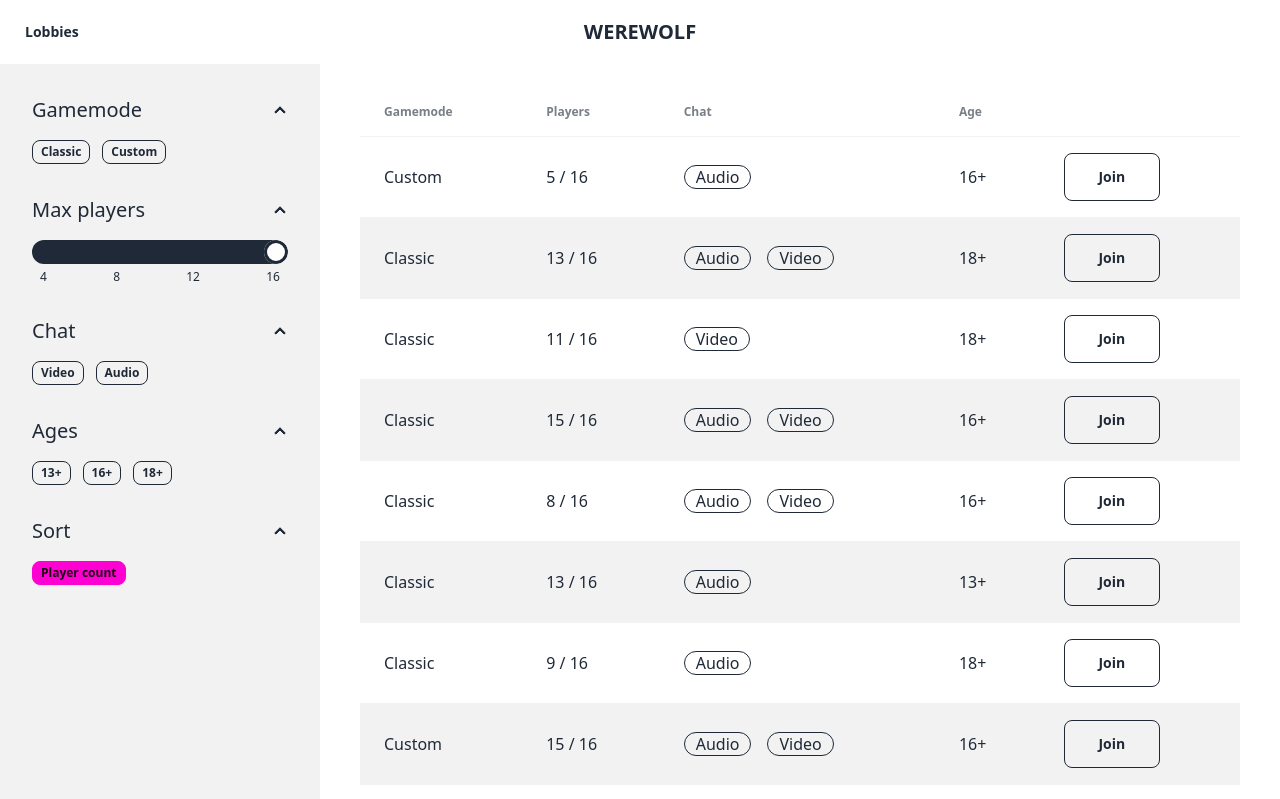
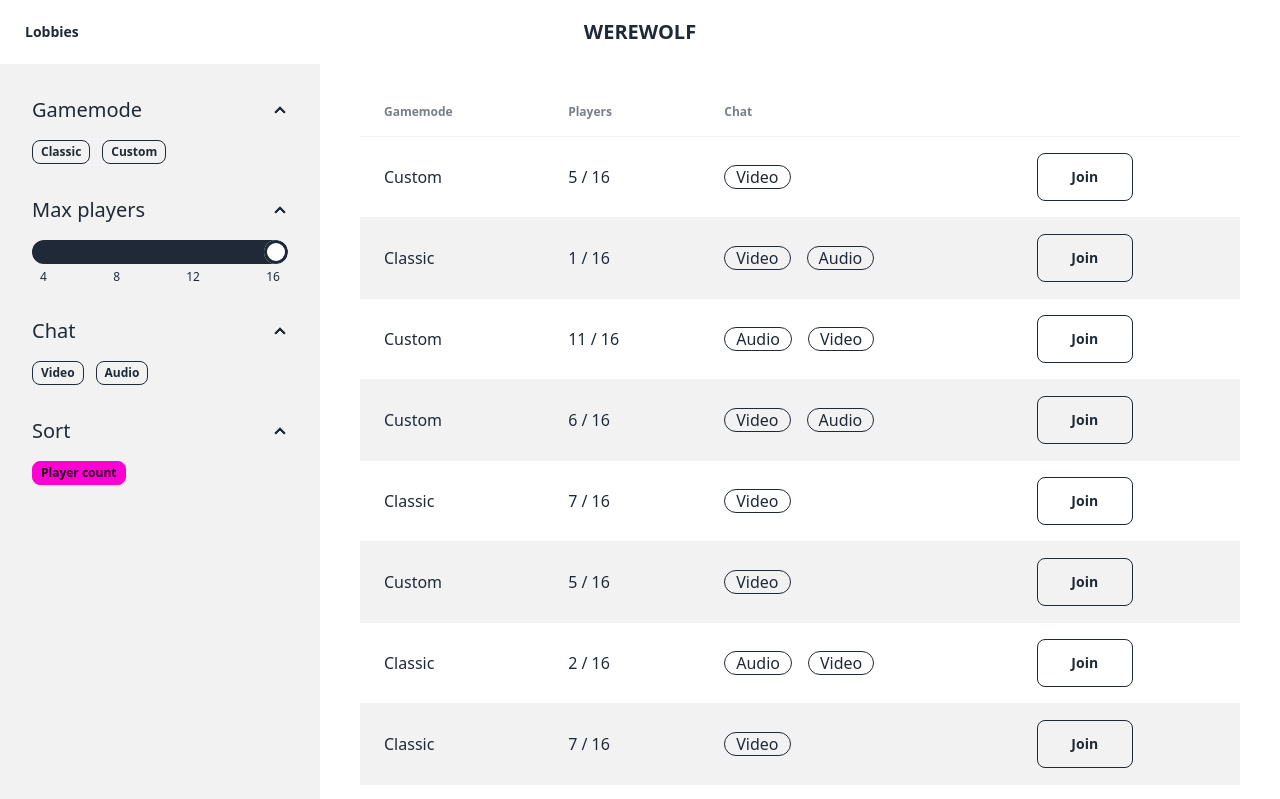
Before and after one commit to jadenet/werewolf-boardgame, a React (Vite) app in the folder frontend/: page /servers in a window 1280 px wide. Shown: the top 799 px of the page. Built offline with nearby package versions, Linux system fonts and the light colour scheme.

Commit message:
Remove ages property from lobby

```diff
--- a/frontend/src/routes/servers.tsx
+++ b/frontend/src/routes/servers.tsx
@@ -4,7 +4,6 @@ import { Link } from "wouter";
 const lobbies: any[] = [];
 const gamemodes = ["Classic", "Custom"];
 const chats = ["Video", "Audio"];
-const ages = ["13+", "16+", "18+"];
 const sorts = ["Player count"];
 
 for (let index = 0; index < 16; index++) {
@@ -16,7 +15,6 @@ for (let index = 0; index < 16; index++) {
     playerHost: faker.internet.userName(),
     gamemode: faker.helpers.arrayElement(gamemodes),
     potentialRoles: [],
-    ages: faker.helpers.arrayElement(ages),
     chats: faker.helpers.arrayElements(chats),
     inviteOnly: false,
   };
@@ -35,7 +33,6 @@ export default function Servers() {
                 <th>Gamemode</th>
                 <th>Players</th>
                 <th>Chat</th>
-                <th>Age</th>
                 <th></th>
               </tr>
             </thead>
@@ -58,7 +55,6 @@ export default function Servers() {
                         })}
                       </div>
                     </td>
-                    <td>{lobby.ages}</td>
 
                     <td>
                       <Link
@@ -142,35 +138,6 @@ export default function Servers() {
 
           <div className="collapse collapse-arrow bg-base-200">
             <input type="checkbox" defaultChecked />
-            <div className="collapse-title text-xl">Ages</div>
-            <div className="collapse-content">
-              <div className="flex flex-wrap gap-3">
-                {ages.map((age, index) => {
-                  return (
-                    <>
-                      <input
-                        type="radio"
-                        name="ages"
-                        id={age}
-                        value={age}
-                        className="hidden"
-                      />
-                      <label
-                        htmlFor={age}
-                        className="btn btn-outline btn-xs"
-                        key={index}
-                      >
-                        {age}
-                      </label>
-                    </>
-                  );
-                })}
-              </div>
-            </div>
-          </div>
-
-          <div className="collapse collapse-arrow bg-base-200">
-            <input type="checkbox" defaultChecked />
             <div className="collapse-title text-xl">Sort</div>
             <div className="collapse-content">
               <div className="flex flex-wrap gap-3">
```
